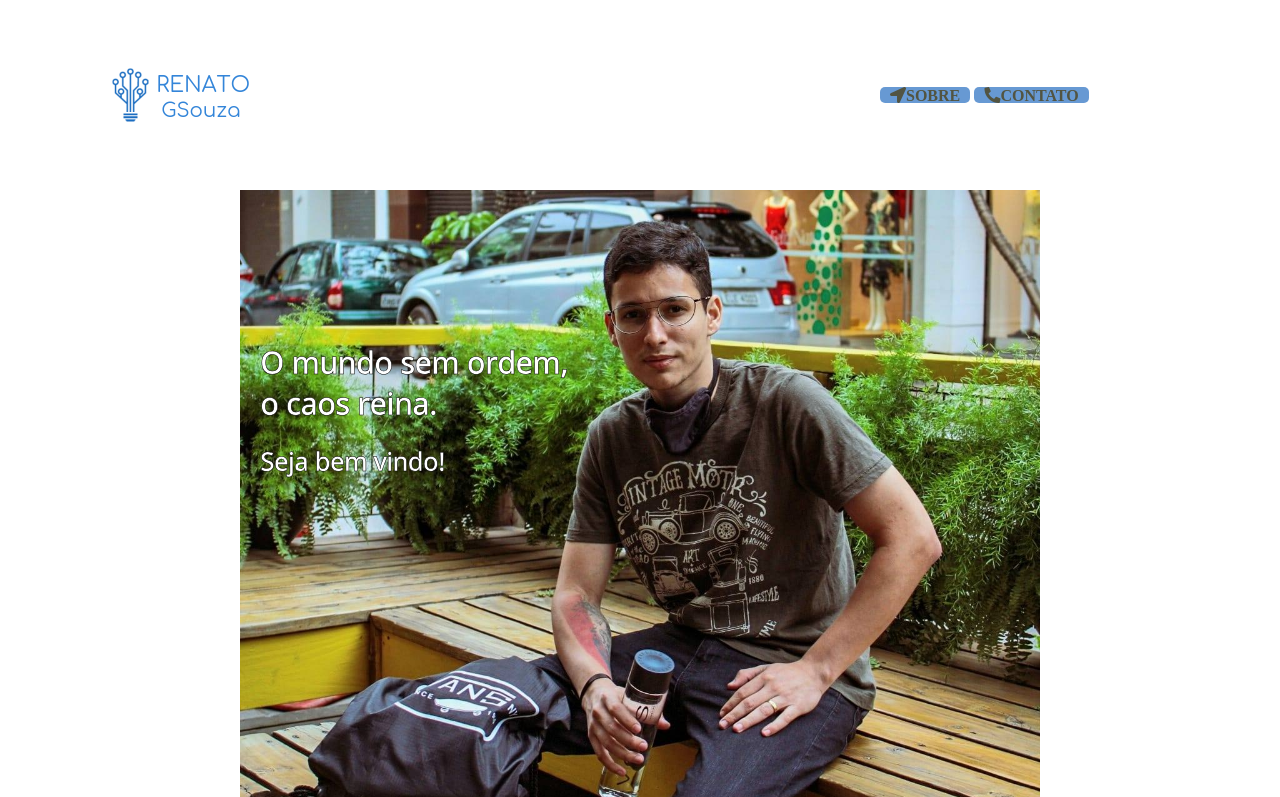
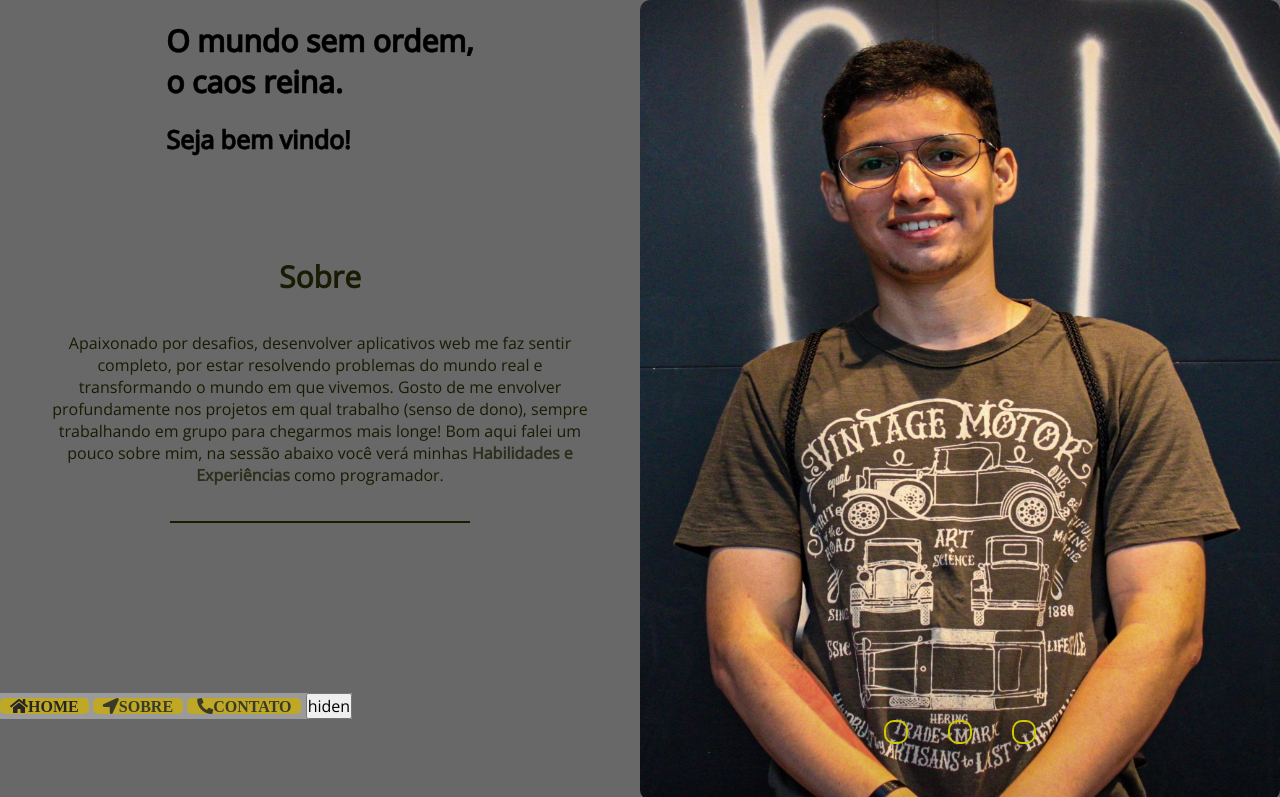
Before and after one commit to renatogsouza/renatogsouza.github.io, a plain HTML site: page index.html in a window 1280 px wide. Shown: the top 797 px of the page. Drawn offline with nearby package versions, Linux system fonts and the light colour scheme.

Commit message:
fazendo algumas mudanças, tranformando em landing page

```diff
--- a/arquivo.js
+++ /dev/null
@@ -1 +0,0 @@
-const legal = () => {};
--- a/index.html
+++ b/index.html
@@ -6,28 +6,25 @@
   <meta name="viewport" content="width=device-width, initial-scale=1.0">
   <link rel="stylesheet" href="https://cdnjs.cloudflare.com/ajax/libs/font-awesome/5.11.2/css/all.css" integrity="sha256-46qynGAkLSFpVbEBog43gvNhfrOj+BmwXdxFgVK/Kvc=" crossorigin="anonymous" />
   <link href="https://fonts.googleapis.com/css?family=Open+Sans&display=swap" rel="stylesheet">
-  <link rel="stylesheet" href="style.css">
-  <link rel="stylesheet" href="responsive.css">
+  <link rel="stylesheet" href="/style/style.css">
+  <link rel="stylesheet" href="/style/slide.css">
+  <link rel="stylesheet" href="/style/staticSkills.css">
+  <link rel="stylesheet" href="/style/responsive.css">
+  <title>Renato GSouza</title>
+
 </head>
 <body>
   <header>
-    <img src="images/logo.png" alt="Renato G Souza">
-    <!-- <h1>Renato GSouza</h1> -->
-    <!-- <a class="btn fas fa-home" href="">Home</a> -->
-    <div>
-      <nav >
-        <a class="btn fas fa-location-arrow" href="#sobre">Sobre</a>
-        <a class="btn fas fa-phone-alt" href="#contato">Contato</a>
-      </nav>
-    </div>
   </header>
+  <div class="tela-inteira">
+    <section class="static-home">
       <div class="super">
         <section class="hero">
           <h1>O mundo sem ordem,<br> o caos reina.</h1>
           <h3>Seja bem vindo!</h3>
         </section>
       </div>
-  <section id="sobre" class="sobre">
+      <article id="sobre" class="sobre">
         <h2>Sobre</h2>
         <p>
           Apaixonado por desafios, desenvolver aplicativos web me faz sentir completo, por estar
@@ -38,7 +35,54 @@
             Habilidades e Experiências</a> como programador.
         </p>
         <hr>
+      </article>
+      <article class="menu">
+        <nav>
+          <a class="btn fas fa-home" href="">Home</a>
+          <a class="btn fas fa-location-arrow" href="#sobre">Sobre</a>
+          <a class="btn fas fa-phone-alt" href="#contato">Contato</a>
+          <button type="button" id="hiden">hiden</button>
+        </nav>
+      </article>
     </section>
+    <!-- image slider start -->
+    <section class="static-slide">
+     <div class="slider">
+       <div class="slides">
+        <!-- radio buttons start -->
+        <input type="radio" name="radio-btn" id="radio1">
+        <input type="radio" name="radio-btn" id="radio2">
+        <input type="radio" name="radio-btn" id="radio3">
+        <!-- radio buttons end -->
+        <!-- slide images start -->
+        <div class="slide first">
+          <img src="images/euMesmo.jpeg">
+        </div>
+        <div class="slide">
+          <img src="images/euNovo.jpeg">
+        </div>
+        <div class="slide">
+          <img src="images/fradiqueCoutinho.jpg">
+        </div>
+        <!-- slide images end -->
+        <!-- automatic navigation start -->
+        <div class="navigation-auto">
+          <div class="auto-btn1"></div>
+          <div class="auto-btn2"></div>
+          <div class="auto-btn3"></div>
+        </div>
+        <!-- automatic navigation end -->
+        <div class="navigation-manual">
+          <label for="radio1" class="manual-btn"></label>
+          <label for="radio2" class="manual-btn"></label>
+          <label for="radio3" class="manual-btn"></label>
+        </div>
+      </div>
+     </div>
+     <!-- image slider end -->
+    </section>
+  </div>
+  <section class="static-skills">
     <section class="skills" id="skills">
       <h2>Habilidades e Experiências</h3>
     <ul>
@@ -74,6 +118,7 @@
         </p>
       </li>
     </ul>
+    </section>
   </section>
   <section class="contato" id="contato">
       <h3>Contato</h3>
@@ -111,5 +156,7 @@
     </div>
     <p class="fas fa-project-diagram"> Todos os direitos reservados - Renato GSouza</p>
   </footer>
+  <script src="/scripts/dinamicPage.js"></script>
+  <!-- <script src="/scripts/slide.js"></script> -->
 </body>
 </html>
--- /dev/null
+++ b/scripts/dinamicPage.js
@@ -0,0 +1,14 @@
+let visible = 'none';
+const legal = ({target}) => {
+  const superHero = document.querySelector('.super');
+  if(visible === 'none') {
+    visible = ''
+  } else {
+    visible = 'none'
+  }
+  // (visible === 'none' ? visible = '': visible = 'none')
+  superHero.style.display = visible;
+  // target.style.display='none';
+};
+
+document.querySelector('#hiden').addEventListener('click',legal)
--- a/responsive.css
+++ b/style/responsive.css
@@ -13,9 +13,10 @@
     margin-right: 4%;
   }
 
-  .hero h1{
+  .hero h1 {
     font-size: 25px;
   }
+
   .hero h3 {
     font-size: 20px;
   }
@@ -28,11 +29,11 @@
     flex-wrap: wrap;
     font-size: 16px;
   }
+
   footer div ul {
     list-style: none;
     display: flex;
     align-items: center;
     justify-content: center;
   }
-
 }
--- /dev/null
+++ b/style/slide.css
@@ -0,0 +1,78 @@
+.static-slide {
+  margin: 0;
+  padding: 0;
+  width: 50vw;
+  height: 100vh;
+  display: flex;
+  justify-content: center;
+  align-items: center;
+  background: rgb(104, 104, 104);
+
+  /* overflow: hidden; */
+}
+
+.slider {
+  width: 50vw;
+  height: 100vh;
+  border-radius: 10px;
+  overflow: hidden;
+}
+
+.slides {
+  width: 100%;
+  height: 100%;
+  display: flex;
+  flex-direction: column;
+}
+
+.slides input {
+  display: none;
+}
+
+.slide {
+  /* width: 20%; */
+  transition: 2s;
+}
+
+.slide img {
+  width: 50vw;
+  height: 100vh;
+}
+
+/* manual slide navigation */
+
+.navigation-manual {
+  position: absolute;
+  width: 50vw;
+  margin-top: 90vh;
+  display: flex;
+  justify-content: center;
+}
+
+.manual-btn {
+  border: 2px solid rgb(206, 202, 0);
+  padding: 10px;
+  border-radius: 10px;
+  cursor: pointer;
+  transition: 0.5s;
+}
+
+.manual-btn:not(:last-child) {
+  margin-right: 40px;
+}
+
+.manual-btn:hover {
+  background: rgb(206, 202, 0);
+}
+
+#radio1:checked ~ .first {
+  margin-bottom: 0;
+}
+
+#radio2:checked ~ .first {
+  margin-bottom: -100vh;
+}
+
+#radio3:checked ~ .first {
+  margin-bottom: -200vh;
+}
--- /dev/null
+++ b/style/staticSkills.css
@@ -0,0 +1,3 @@
+.static-skills {
+  display: none;
+}
--- a/style.css
+++ b/style/style.css
@@ -6,35 +6,18 @@
   font-family: 'Open Sans', sans-serif;
 }
 
-header {
-  background-color: white;
-  width: 100%;
-  position: absolute;
-  top: 0;
-  left: 0;
-  padding: 20px 100px;
-  display: flex;
-  justify-content: space-between;
-  align-items: center;
+.static-home {
+  width: 50vw;
+  height: 100vh;
+  background: rgb(104, 104, 104);
 }
 
-header img {
-  width: 150px;
-}
-
-header a {
-  color: #191c03;
-  padding: 0 10px;
-}
-
-header div {
-  width: 300px;
-}
-
-header .btn {
-  background-color: rgb(53, 120, 197);
-  border-radius: 5px;
-  text-transform: uppercase;
+.menu {
+  background-color: #9a9a9a;
+  position: absolute;
+  display: flex;
+  justify-content: space-around;
+  align-items: center;
 }
 
 a {
@@ -45,32 +28,30 @@ a {
   color: #191c03;
 }
 
+.menu a {
+  color: #191c03;
+  padding: 0 10px;
+}
+
+.menu .btn {
+  background-color: rgb(204, 173, 0);
+  border-radius: 5px;
+  text-transform: uppercase;
+}
+
 a:hover {
   opacity: 2;
 }
 
-a:visited, a:hover, a:active {
+a:visited,
+a:hover,
+a:active {
   color: inherit;
 }
+
 .super {
   display: flex;
   justify-content: center;
-
-}
-
-.hero {
-  transition: 2s;
-  background-image: url(images/fradiqueCoutinho.jpg);
-  background-size: cover;
-  background-position: center;
-  width: 100vh;
-  min-height: 100vh;
-  color: white;
-  text-align: center;
-  display: flex;
-  flex-direction: column;
-  justify-content: center;
-  align-items: flex-start;
 }
 
 .hero h1 {
@@ -108,6 +89,7 @@ a:visited, a:hover, a:active {
   text-align: center;
   color: #191c03;
 }
+
 .sobre hr {
   width: 300px;
   height: 2px;
@@ -118,7 +100,7 @@ a:visited, a:hover, a:active {
 
 .skills {
   padding: 100px 50px;
-  background-color: rgb(53, 120, 197);
+  background-color: rgb(206, 202, 0);
   display: flex;
   justify-content: center;
   flex-direction: column;
@@ -132,7 +114,6 @@ a:visited, a:hover, a:active {
   display: flex;
   justify-content: center;
   flex-wrap: wrap;
-  list-style: none;
 }
 
 .skills ul li {
@@ -142,9 +123,8 @@ a:visited, a:hover, a:active {
   margin-bottom: 35px;
 }
 
-.skills ul li p hr{
-color: #191c03;
-
+.skills ul li p hr {
+  color: #191c03;
 }
 
 .skills h2 {
@@ -191,7 +171,8 @@ color: #191c03;
   align-items: center;
 }
 
-.contato form input, textarea {
+.contato form input,
+textarea {
   width: 100%;
   padding: 15px;
   border: 1px solid black;
@@ -203,7 +184,7 @@ color: #191c03;
 .contato button {
   width: 100%;
   padding: 15px;
-  background-color: rgb(53, 120, 197);
+  background-color: rgb(204, 173, 0);
   text-transform: uppercase;
   border: none;
   border-radius: 4px;
@@ -216,21 +197,6 @@ color: #191c03;
   opacity: 1;
 }
 
-footer {
-  display: flex;
-  justify-content: center;
-  background-color: rgb(53, 120, 197);
-  padding: 100px 50px;
-  flex-direction: column;
-  align-items: center;
-  text-align: center;
-}
-
-footer div {
-  margin-bottom: 30px;
-}
-
-footer div ul {
-  list-style: none;
+.tela-inteira {
   display: flex;
 }
```
Also changed, not shown: scripts/slide.js (added, +21 -0 lines), .stylelintrc.json (added). Lines whose indentation alone changed are shown as unchanged.
